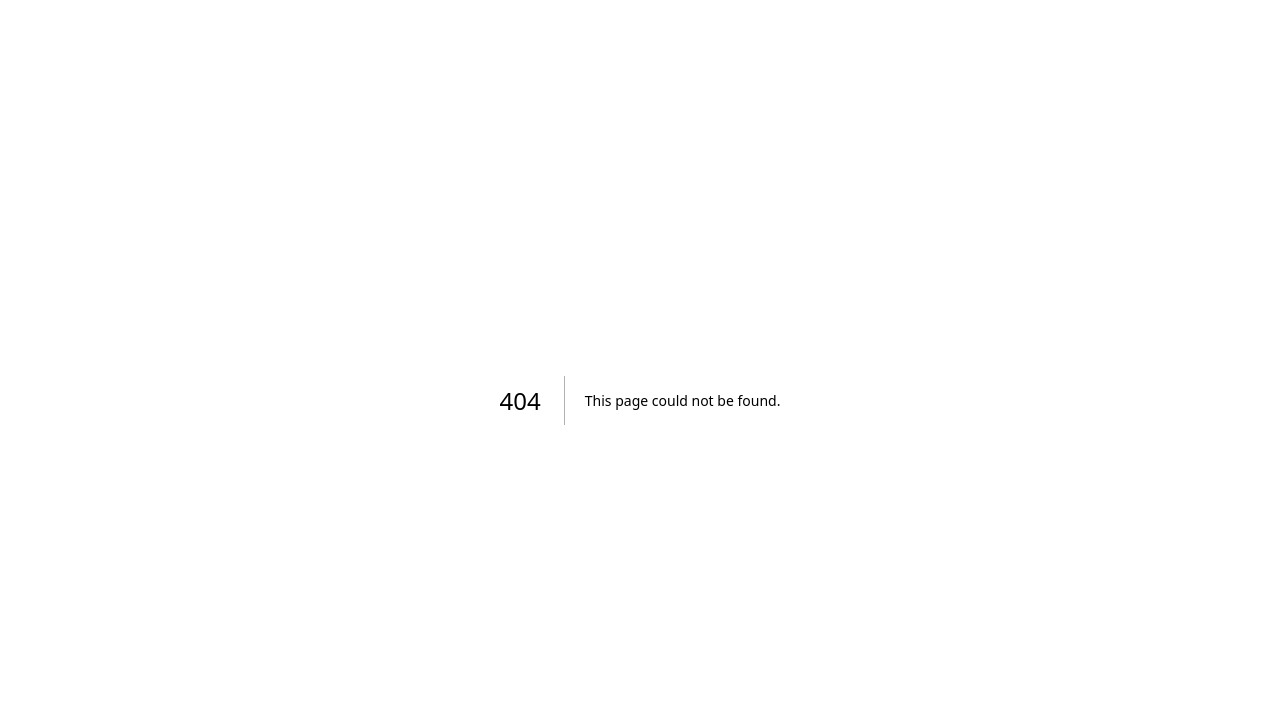
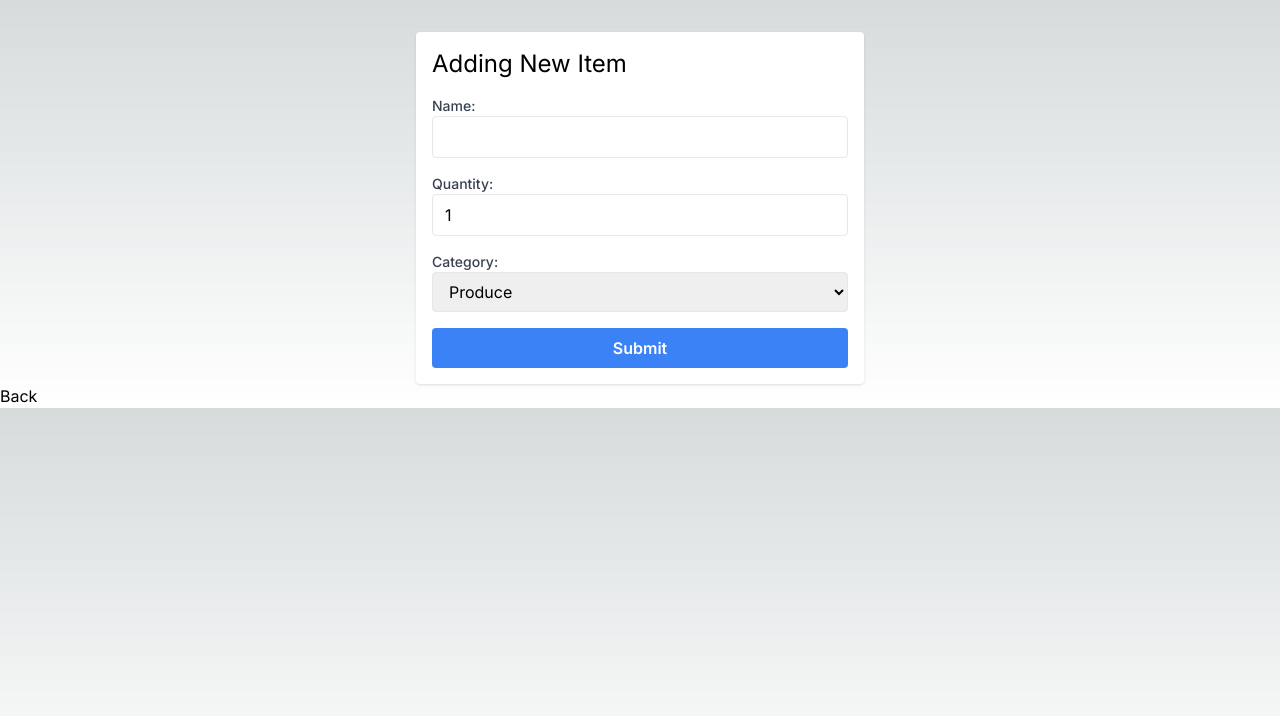
Before and after one commit to kevinh63/cprg306-assignments, a Next.js app: page /week4 in a window 1280 px wide. Before the commit this address had no page. Shown: the top 716 px of the page. Built offline with nearby package versions, Linux system fonts and the light colour scheme.

Commit message:
week4
finished week4

```diff
--- a/app/page.js
+++ b/app/page.js
@@ -9,6 +9,7 @@ export default function Home() {
       <ul>
         <li className="hover:underline"><Link href="week2">week2</Link></li>
         <li className="hover:underline"><Link href="week3">week3</Link></li>
+        <li className="hover:underline"><Link href="week4">week4</Link></li>
       </ul>
     </main>
   )
--- /dev/null
+++ b/app/week4/new-item.js
@@ -0,0 +1,73 @@
+"use client";
+import React, { useState } from 'react';
+
+const NewItem = () => {
+  const [name, setName] = useState('');
+  const [quantity, setQuantity] = useState(1);
+  const [category, setCategory] = useState('produce');
+
+  // Form Submission Handler
+  const handleSubmit = (e) => {
+    e.preventDefault();
+    const item = {
+      name,
+      quantity,
+      category,
+    };
+    console.log(item);
+    alert(`Name: ${name}, Quantity: ${quantity}, Category: ${category}`);
+    // Reset After Use
+    setName('');
+    setQuantity(1);
+    setCategory('produce');
+  };
+
+  return (
+    <div className="max-w-md mx-auto mt-8 p-4 bg-white rounded shadow" >
+      <h2 className="text-2xl mb-4">Adding New Item</h2>
+      <form onSubmit={handleSubmit}>
+        <div className="mb-4">
+          <label htmlFor="name" className="block text-sm font-medium text-gray-700">
+            Name:
+          </label>
+          <input type="text" id="name" value={name} onChange={(e) => setName(e.target.value)} required className="w-full px-3 py-2 border rounded focus:outline-none focus:border-blue-500" />
+        </div>
+
+        {/* Rendering Components */}
+        <div className="mb-4">
+          <label htmlFor="quantity" className="block text-sm font-medium text-gray-700">
+            Quantity:
+          </label>
+          <input type="number" id="quantity" min="1" max="99" value={quantity} onChange={(e) => setQuantity(parseInt(e.target.value))} required className="w-full px-3 py-2 border rounded focus:outline-none focus:border-blue-500" />
+        </div>
+
+        {/* Category Field */}
+        <div className="mb-4">
+          <label htmlFor="category" className="block text-sm font-medium text-gray-700">
+            Category:
+          </label>
+          <select id="category" value={category} onChange={(e) => setCategory(e.target.value)} className="w-full px-3 py-2 border rounded focus:outline-none focus:border-blue-500">
+            <option value="produce">Produce</option>
+            <option value="dairy">Dairy</option>
+            <option value="bakery">Bakery</option>
+            <option value="meat">Meat</option>
+            <option value="frozen">Frozen Foods</option>
+            <option value="canned">Canned Goods</option>
+            <option value="dry">Dry Goods</option>
+            <option value="beverages">Beverages</option>
+            <option value="snacks">Snacks</option>
+            <option value="household">Household</option>
+            <option value="other">Other</option>
+          </select>
+        </div>
+
+        {/* Submit Button */}
+        <button type="submit" className="w-full bg-blue-500 text-white font-semibold py-2 px-4 rounded hover:bg-blue-600 focus:outline-none focus:bg-blue-600">
+          Submit
+        </button>
+      </form>
+    </div>
+  );
+};
+
+export default NewItem;
--- /dev/null
+++ b/app/week4/page.js
@@ -0,0 +1,20 @@
+"use client";
+import NewItem from "./new-item";
+
+
+const Page = () => {
+    const goBack = () => {
+        window.history.back();
+    };
+
+    return (
+        <div>
+            <NewItem />
+            <button onClick={goBack} className="hover:underline">Back</button>
+        </div>
+    );
+};
+
+
+
+export default Page;
```
